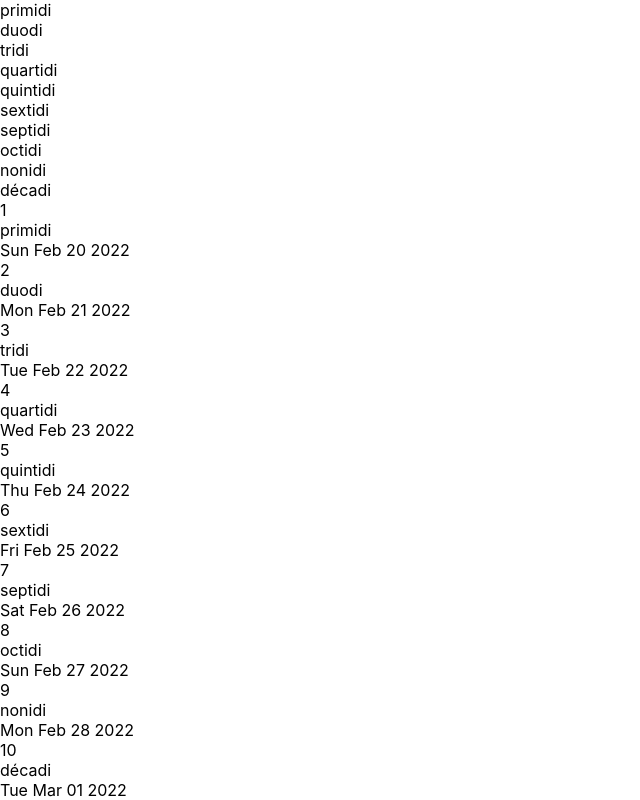
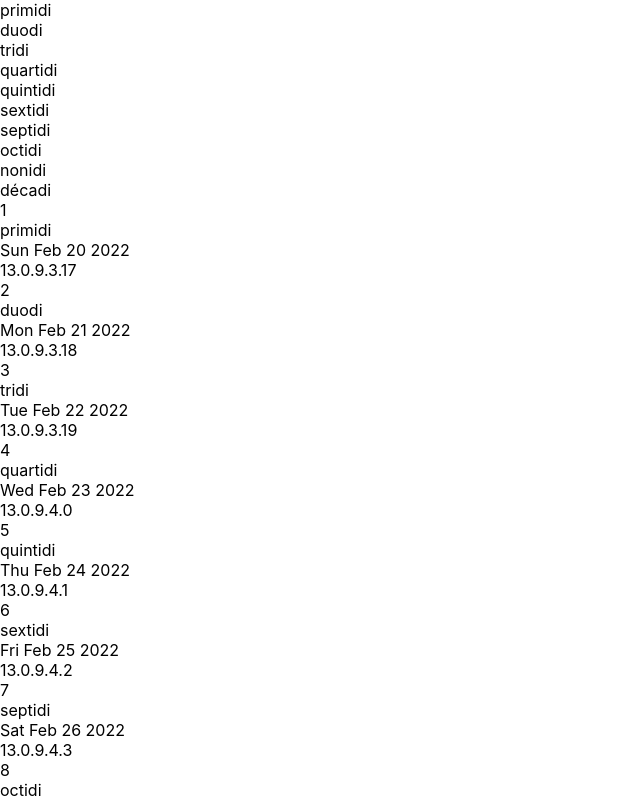
Before and after one commit to quantum5/qcal, a React (Create React App) app: page / in a window 1280 px wide. Shown: the top 800 px of the page, without its empty margins (0-640 px from the left). Built offline with nearby package versions, Linux system fonts and the light colour scheme.

Commit message:
Display Long Count date

```diff
--- a/src/Calendar.tsx
+++ b/src/Calendar.tsx
@@ -1,5 +1,5 @@
 import React from 'react';
-import {Day, decadeNames, frJDN, jdnGregorian, Month} from './dates';
+import {Day, decadeNames, frJDN, jdnGregorian, jdnLongCount, Month} from './dates';
 
 type MonthProps = {
     year: number;
@@ -25,6 +25,7 @@ function DecadeName({name}: { name: string }): JSX.Element {
 function DayDetail({jdn}: { jdn: number }): JSX.Element {
     return <div className="DayDetail">
         <div className="DayDetail-gregorian">{jdnGregorian(jdn).toDateString()}</div>
+        <div className="DayDetail-lc">{jdnLongCount(jdn)}</div>
     </div>;
 }
 
```
